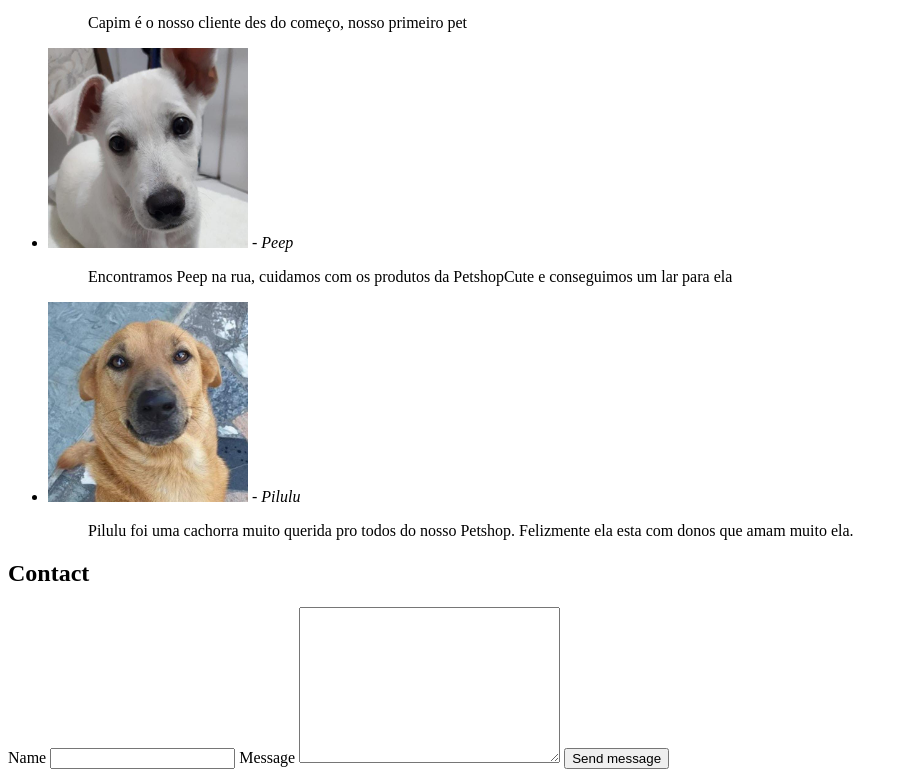
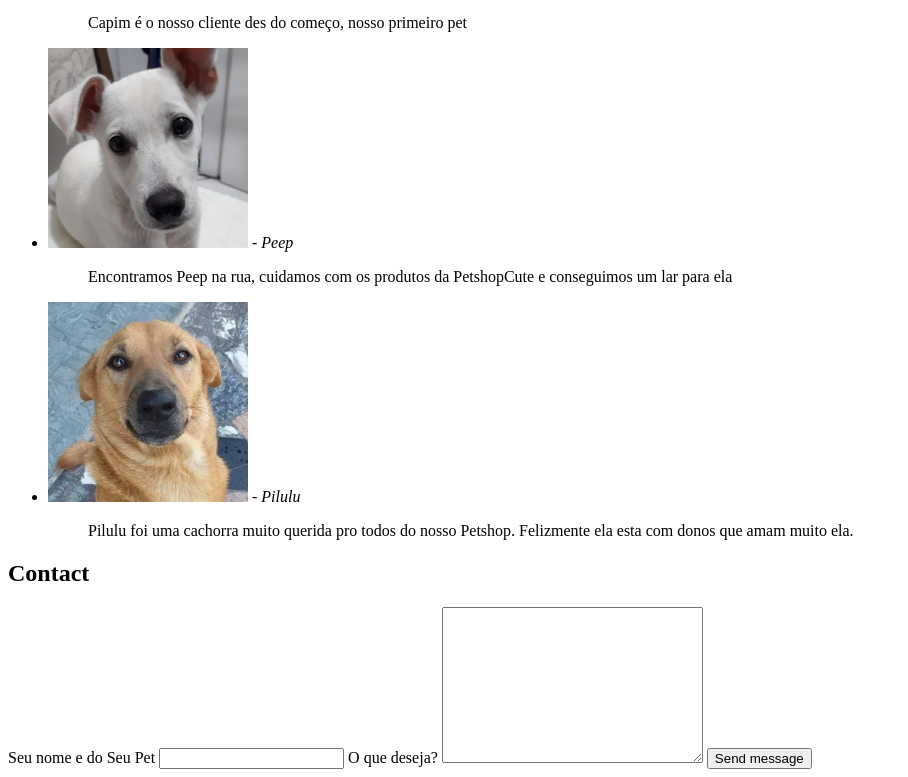
Before and after one commit to katyany24/katyanysully, a plain HTML site: page index.html in a window 1280 px wide. Shown: the part 1122-1899 px from the top of the page, without its empty margins (0-908 px from the left). Drawn offline with Linux system fonts and the light colour scheme.

Commit message:
aaaaaaaa

```diff
--- a/index.html
+++ b/index.html
@@ -120,10 +120,10 @@
           <h2>Contact</h2>
 
           <form action="">
-            <label for="name">Name</label>
+            <label for="name">Seu nome e do Seu Pet</label>
             <input type="text" id="name" name="name" />
 
-            <label for="message">Message</label>
+            <label for="message">O que deseja?</label>
             <textarea
               name="message"
               id="message"
```
